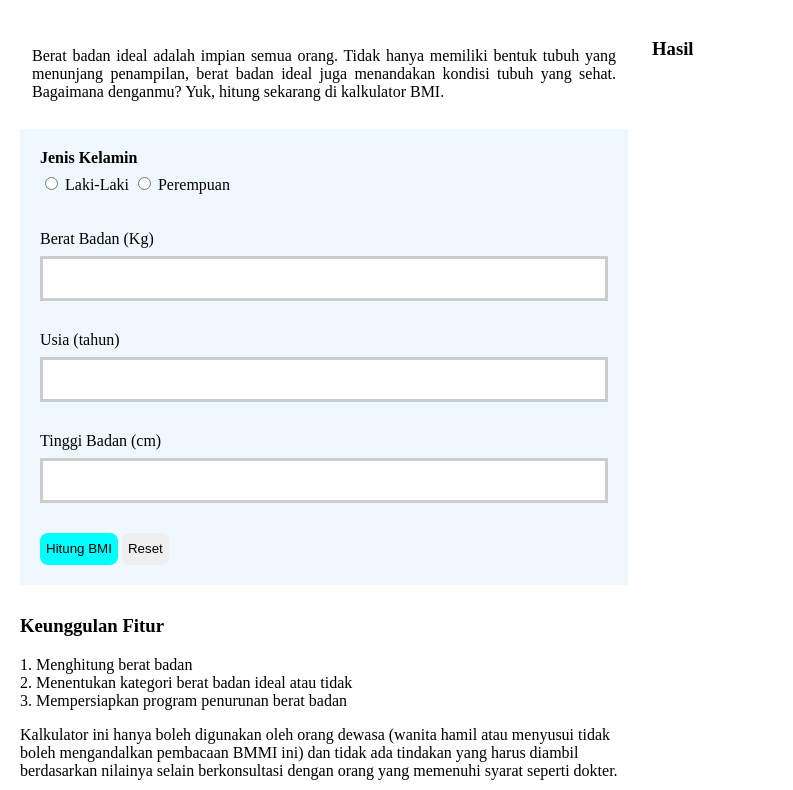
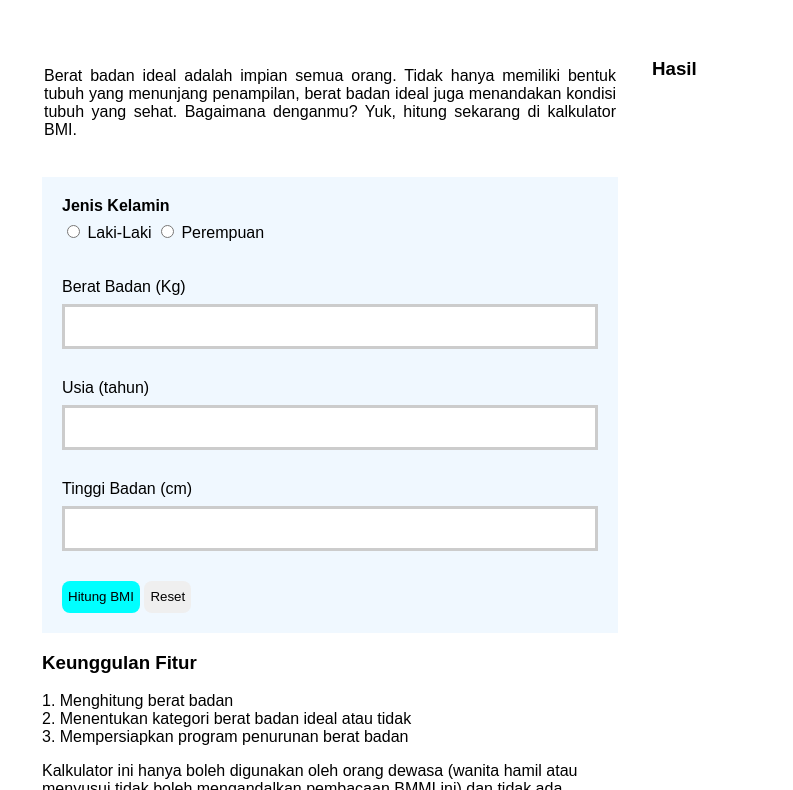
Before and after one commit to revou-fundamental-course/8-jul-24-Idarrr11, a plain HTML site: page index.html in a window 1280 px wide. Shown: the part 73-863 px from the top of the page, without its empty margins (0-793 px from the left). Drawn offline with Linux system fonts and the light colour scheme.

Commit message:
create index

```diff
--- a/css/style.css
+++ b/css/style.css
@@ -1,9 +1,17 @@
+body {
+    font-family: Arial, sans-serif;
+    margin: 0;
+    padding: 0;
+    box-sizing: border-box;
+}
 .main-title{
     text-align: center;
 }
 main {
     display: flex;
+    flex-direction: column;
     justify-content: space-around;
+    padding: 20px;
 }
 .main-content {
     flex: 1 ;
@@ -60,6 +68,7 @@ input[type=radio]{
 .main-form{
     background-color:aliceblue;
     padding: 20px;
+    margin-bottom: 20px;
 }
 .bacaan{
     text-align: justify;
@@ -86,3 +95,47 @@ input[type=radio]{
     height: 19.5%;
     width: 19.5%;
 }
+@media (min-width: 600px) {
+    main {
+        flex-direction: row;
+        flex-wrap: wrap;
+    }
+
+    .main-content {
+        flex: 1;
+
+    }
+
+    .main-form,
+    .main-article {
+
+        margin: 10px;
+    }
+
+    .result-section,
+    .general-information,
+    .footer {
+
+        margin: 10px;
+    }
+}
+
+@media (min-width: 1024px) {
+    .main-content {
+        flex: 1;
+
+    }
+
+    .main-form,
+    .main-article {
+
+        margin: 10px;
+    }
+
+    .result-section,
+    .general-information,
+    .footer {
+
+        margin: 10px;
+    }
+}
```
